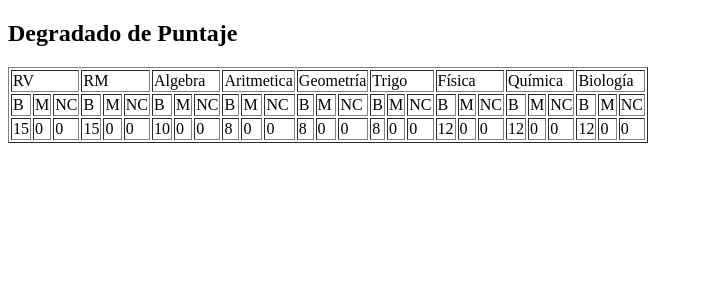
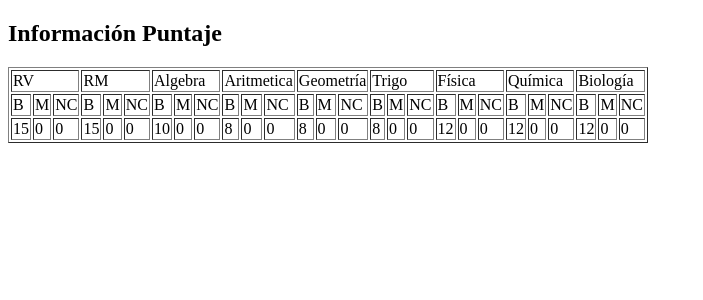
Before and after one commit to l4ner0/AnalisisPuntaje, a PHP site: page /analizaData.php in a window 1280 px wide. Shown: the top 300 px of the page, without its empty margins (0-703 px from the left). Run offline with PHP 8.4, Linux system fonts and the light colour scheme; the visitor is signed in with stand-in values (Sample User, id 1).

Commit message:
titulo modificado

```diff
--- a/verDegradado.php
+++ b/verDegradado.php
@@ -8,7 +8,7 @@
 	<title>Información de Puntaje</title>
 </head>
 <body>
-	<h2>Degradado de Puntaje</h2>
+	<h2>Información Puntaje</h2>
 	<table border="1px">
 		<tr>
 			<td colspan="3">RV</td>
```
